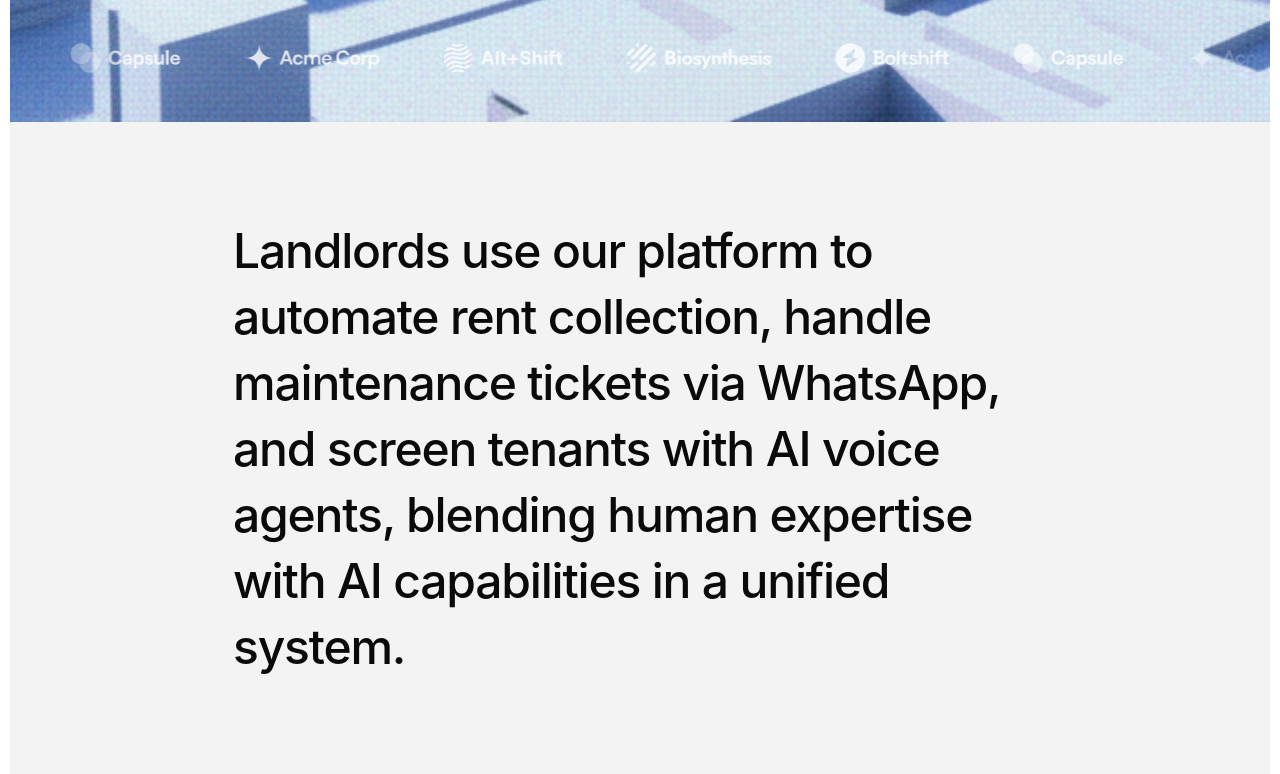
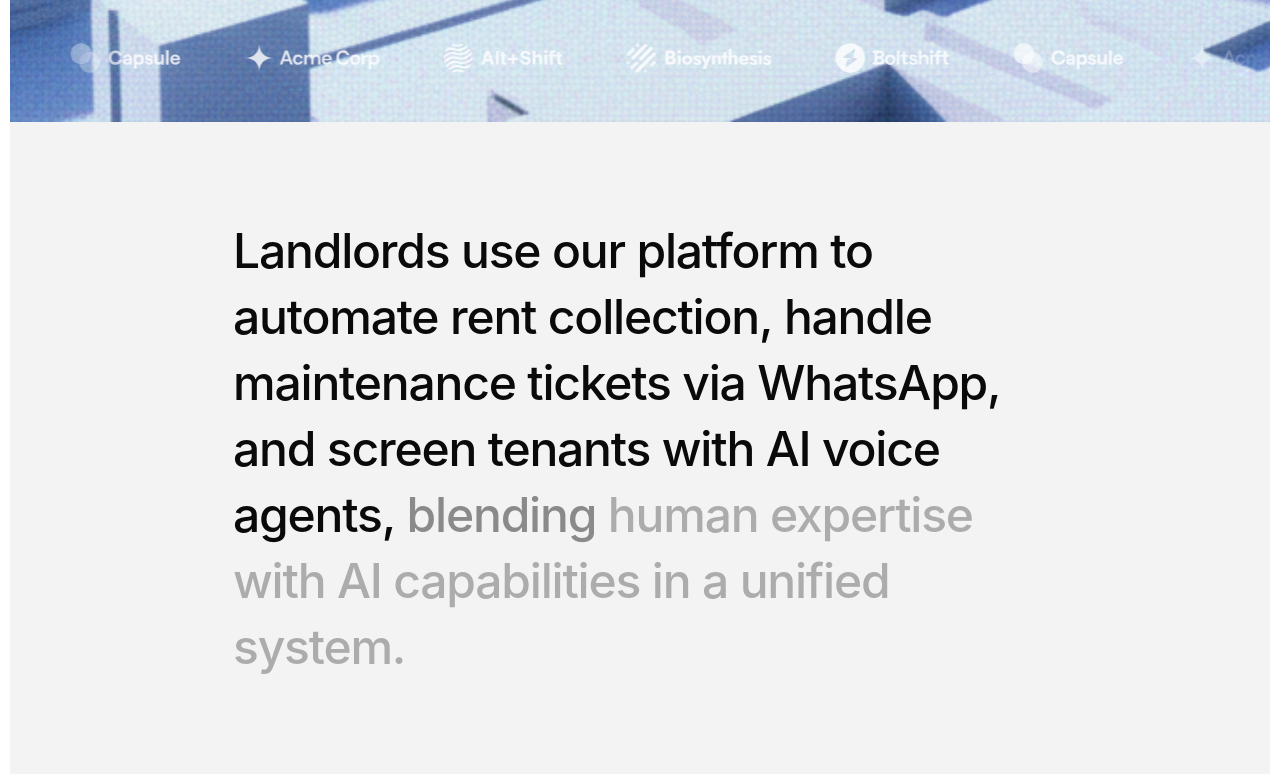
Before and after one commit to anuj846k/PropStack, a Next.js app: page / in a window 1280 px wide. Shown: the part 1320-2094 px from the top of the page. Built offline with nearby package versions, Linux system fonts and the light colour scheme; a web font is replaced by a local one.

Commit message:
Add scroll-based text color transition to Description component

```diff
--- a/components/landing/Description.tsx
+++ b/components/landing/Description.tsx
@@ -1,9 +1,98 @@
+'use client';
+
+import { useEffect, useRef, useState } from 'react';
+
 const Description = () => {
+  const containerRef = useRef<HTMLDivElement>(null);
+  const [scrollProgress, setScrollProgress] = useState(0);
+
+  useEffect(() => {
+    const container = containerRef.current;
+    if (!container) return;
+
+    const handleScroll = () => {
+      const rect = container.getBoundingClientRect();
+      const windowHeight = window.innerHeight;
+
+      // Calculate when section enters viewport
+      const sectionTop = rect.top;
+      const sectionHeight = rect.height;
+
+      // Start animation when section top reaches 70% of viewport
+      // Complete when section bottom reaches top of viewport
+      const triggerPoint = windowHeight * 0.7;
+      const endPoint = -sectionHeight;
+      const scrollRange = triggerPoint - endPoint;
+      const currentScroll = triggerPoint - sectionTop;
+
+      const progress = Math.max(0, Math.min(1, currentScroll / scrollRange));
+      setScrollProgress(progress);
+    };
+
+    // Initial check
+    handleScroll();
+
+    // Throttle scroll events
+    let ticking = false;
+    const throttledHandleScroll = () => {
+      if (!ticking) {
+        window.requestAnimationFrame(() => {
+          handleScroll();
+          ticking = false;
+        });
+        ticking = true;
+      }
+    };
+
+    window.addEventListener('scroll', throttledHandleScroll, { passive: true });
+    window.addEventListener('resize', throttledHandleScroll, { passive: true });
+
+    return () => {
+      window.removeEventListener('scroll', throttledHandleScroll);
+      window.removeEventListener('resize', throttledHandleScroll);
+    };
+  }, []);
+
+  const text = "Landlords use our platform to automate rent collection, handle maintenance tickets via WhatsApp, and screen tenants with AI voice agents, blending human expertise with AI capabilities in a unified system.";
+  const words = text.split(' ');
+
   return (
-    <div className=" flex flex-col items-start py-24 px-55.75 font-medium text-5xl leading-16.5 tracking-[-1.2px] text-primary bg-background">
-      Landlords use our platform to automate rent collection, handle maintenance
-      tickets via WhatsApp, and screen tenants with AI voice agents, blending
-      human expertise with AI capabilities in a unified system.
+    <div
+      ref={containerRef}
+      className="flex flex-col items-start py-24 px-55.75 font-medium text-5xl leading-16.5 tracking-[-1.2px] bg-background"
+    >
+      <p className="flex flex-wrap">
+        {words.map((word, index) => {
+          // Calculate which words should be colored based on scroll progress
+          // Each word gets a portion of the scroll progress
+          const totalWords = words.length;
+          const wordStartProgress = index / totalWords;
+          const wordEndProgress = (index + 1) / totalWords;
+
+          // Interpolate color based on scroll progress within this word's range
+          let opacity = 0.3; // Start gray
+          if (scrollProgress >= wordEndProgress) {
+            opacity = 1; // Fully black
+          } else if (scrollProgress > wordStartProgress) {
+            // Gradually transition from gray to black
+            const wordProgress = (scrollProgress - wordStartProgress) / (wordEndProgress - wordStartProgress);
+            opacity = 0.3 + (wordProgress * 0.7); // Transition from 0.3 to 1.0
+          }
+
+          return (
+            <span
+              key={index}
+              className="transition-opacity duration-200 ease-out"
+              style={{
+                color: `rgba(10, 10, 10, ${opacity})`,
+              }}
+            >
+              {word}
+              {index < words.length - 1 && '\u00A0'}
+            </span>
+          );
+        })}
+      </p>
     </div>
   );
 };
```
